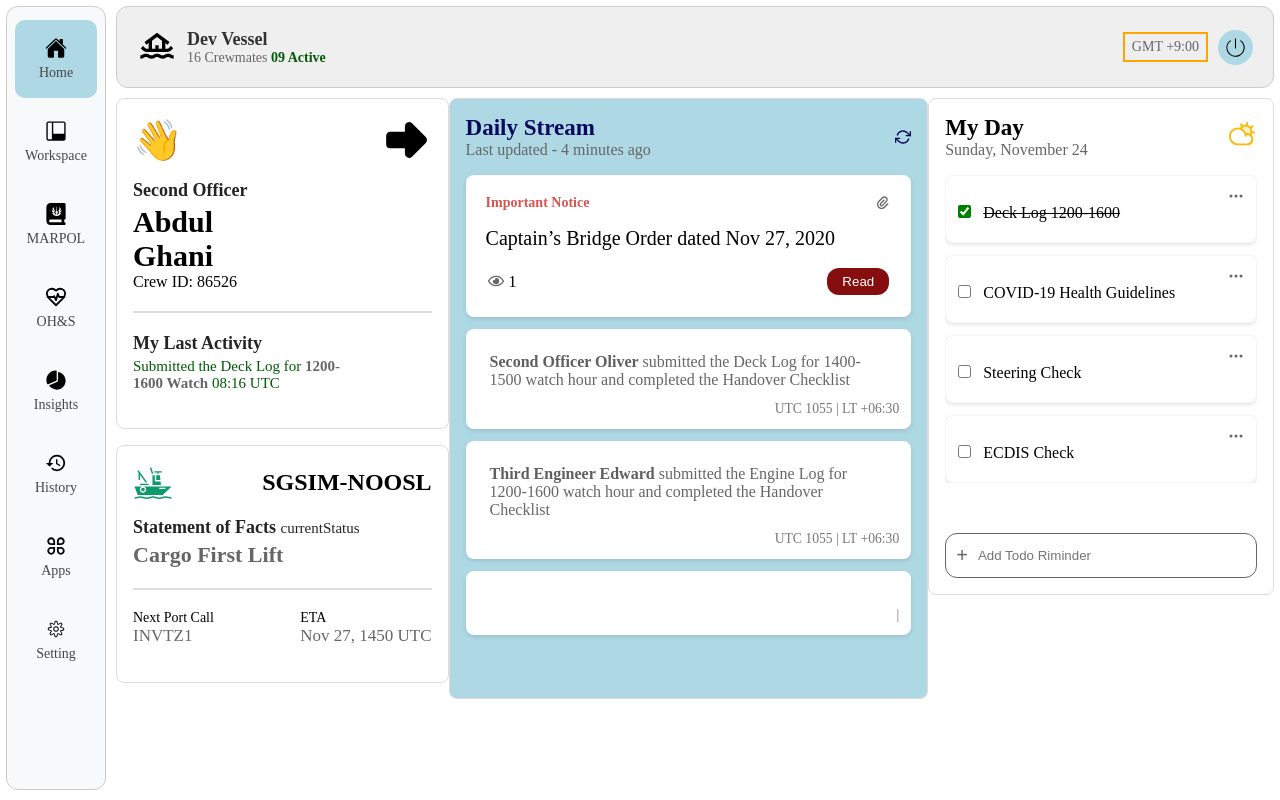
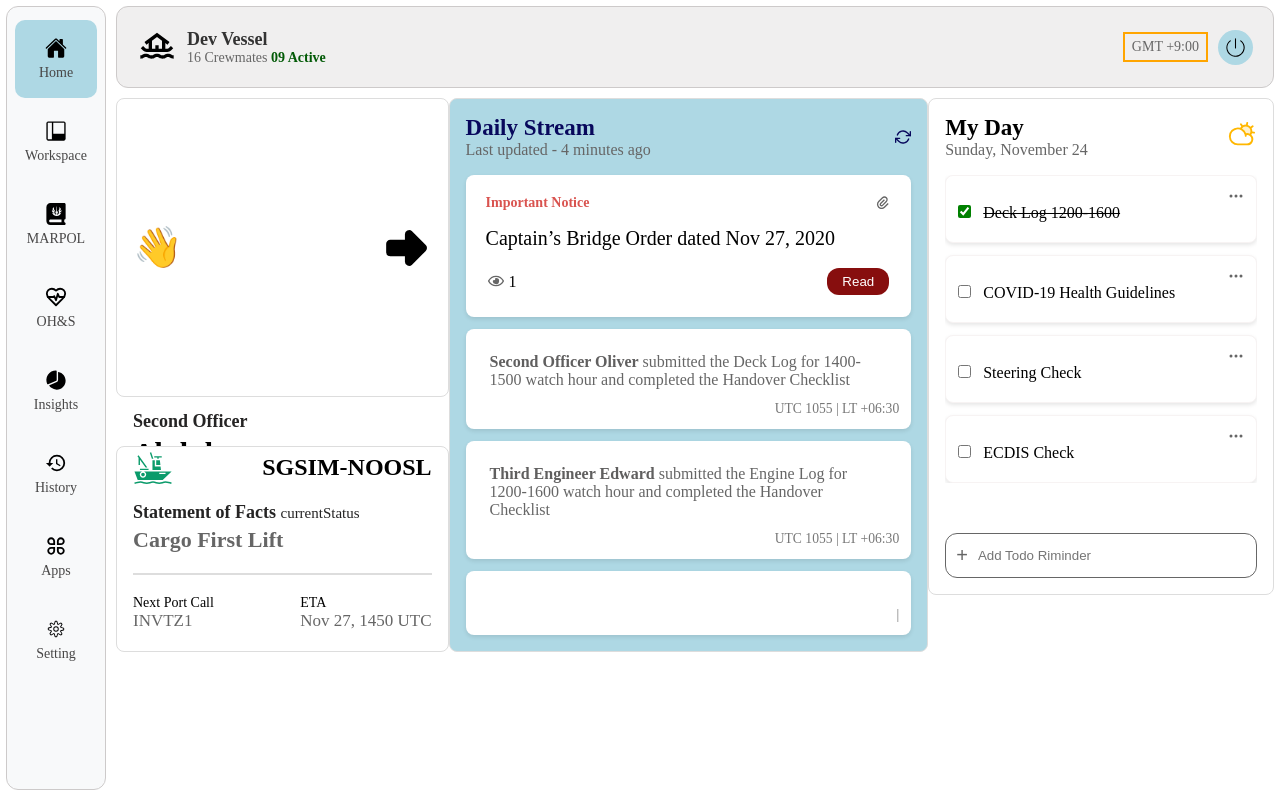
Before and after one commit to MantashaZubair/Assignment-task, a React (Vite) app: page / in a window 1280 px wide. Built offline with nearby package versions, Linux system fonts and the light colour scheme.

Commit message:
Update ProfileCard.css

```diff
--- a/src/styles/ProfileCard.css
+++ b/src/styles/ProfileCard.css
@@ -1,18 +1,25 @@
 .profile-card {
-    height: 100%;
     width: 400px;
+    display: flex;
+    flex-direction: column;
+    justify-content: space-between;
+    gap: 2px;
 }
-
-.profileCard-icon {
+.profile{
+    display: flex;
+    justify-content: space-between;
+    align-items: center;
+}
+.profileCard-icon,.profile-icon {
     font-size: 50px;
 }
 
 .profile-top {
-    padding: 16px;
+     padding:0px 16px;
     background-color: #fff;
     border: 1px solid #ddd;
     border-radius: 8px;
-    margin-bottom: 16px;
+/*     margin-bottom: 16px; */
 }
 
 .profile-header {
```
